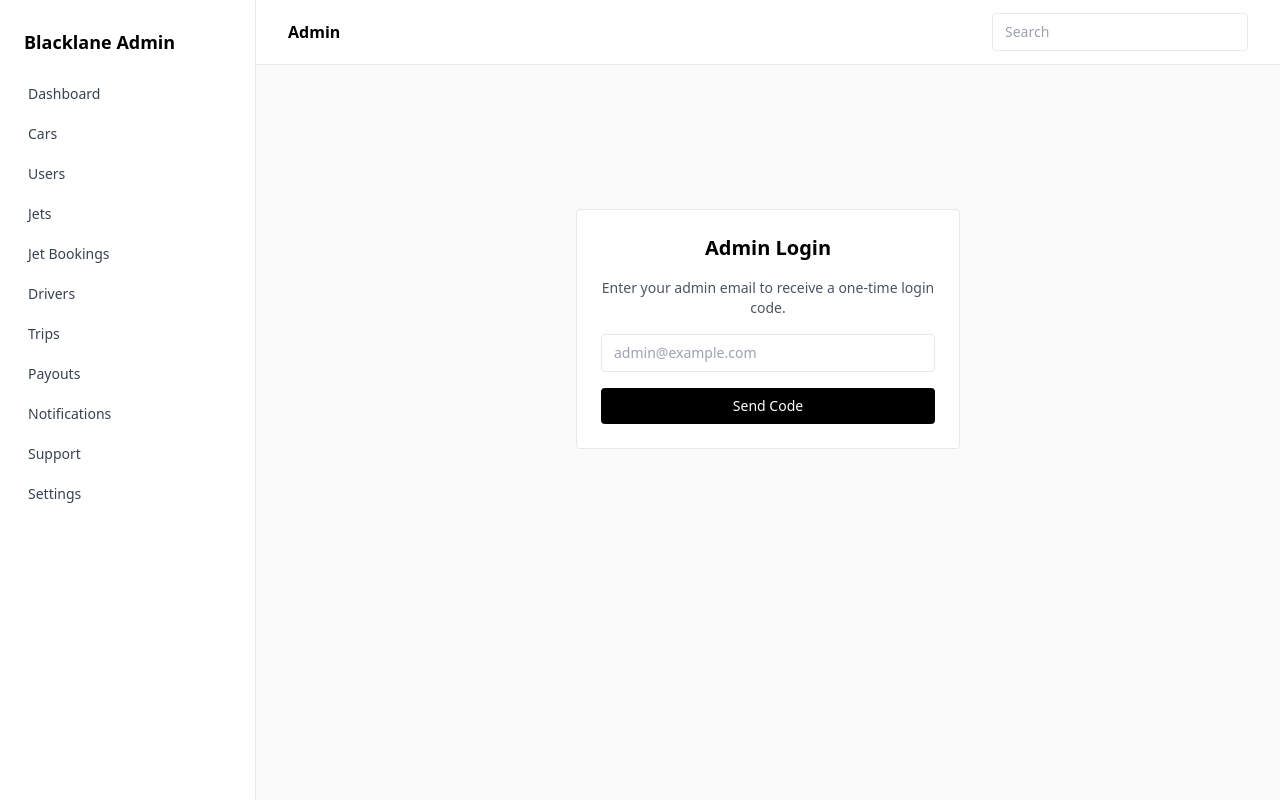
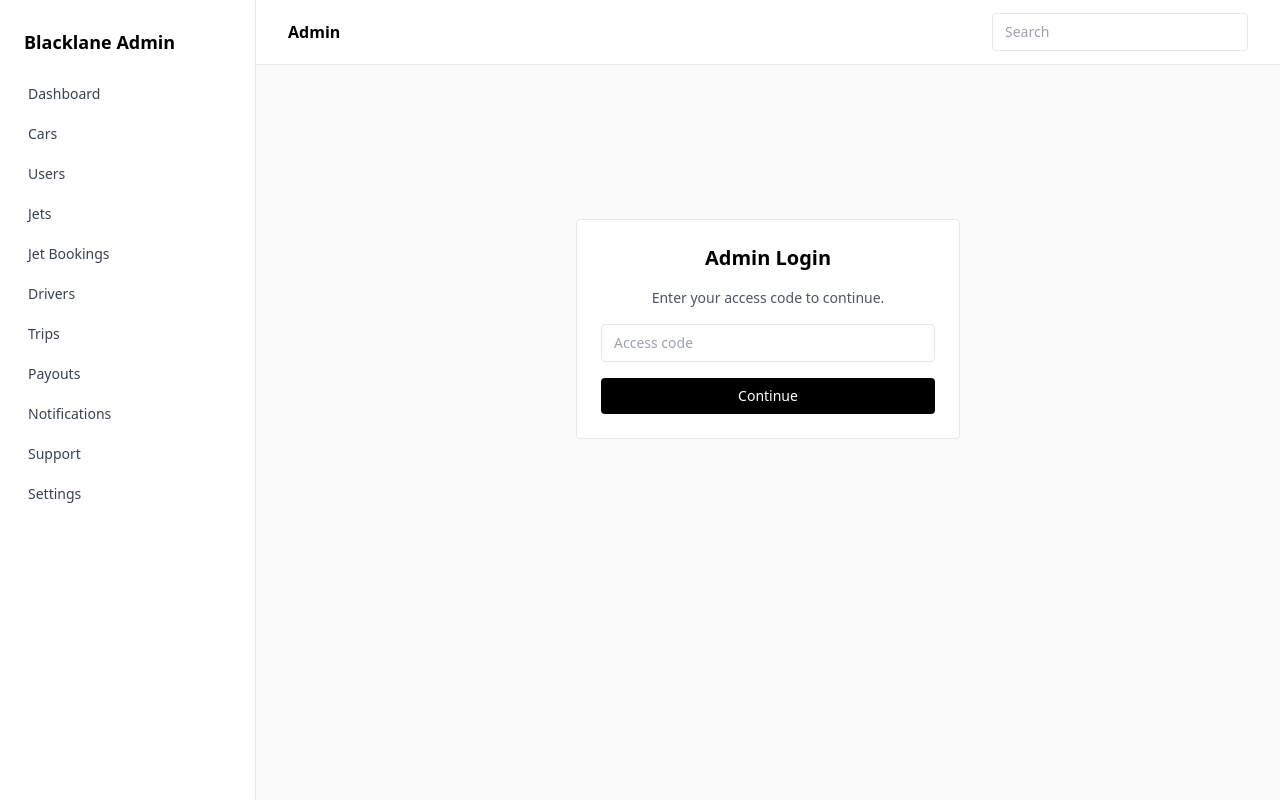
Before and after one commit to yakyakyak14/admin-blacklane, a React (Vite) app: page /login in a window 1280 px wide. Built offline with nearby package versions, Linux system fonts and the light colour scheme; no server answers.

Commit message:
feat(admin-auth): fixed code login 24681012 + local override; guard honors override

```diff
--- a/src/auth/RequireAdmin.tsx
+++ b/src/auth/RequireAdmin.tsx
@@ -5,6 +5,7 @@
   const { loading, user, isAdmin } = useAuth()
   const location = useLocation()
   if (loading) return <div className="p-6">Loading...</div>
-  if (!user || !isAdmin) return <Navigate to="/login" state={{ from: location }} replace />
+  const override = typeof window !== 'undefined' && window.localStorage.getItem('admin_override') === 'true'
+  if (!override && (!user || !isAdmin)) return <Navigate to="/login" state={{ from: location }} replace />
   return children
 }
--- a/src/pages/Login.tsx
+++ b/src/pages/Login.tsx
@@ -1,67 +1,30 @@
 import { Navigate, useLocation } from 'react-router-dom'
 import { useState } from 'react'
-import { supabase } from '../lib/supabaseClient'
 import { useAuth } from '../auth/AuthContext'
 
 export default function Login() {
   const { user, isAdmin, loading } = useAuth()
   const location = useLocation() as any
   const from = location.state?.from?.pathname || '/'
-  const [email, setEmail] = useState('')
-  const [code, setCode] = useState('')
-  const [sending, setSending] = useState(false)
-  const [verifying, setVerifying] = useState(false)
-  const [step, setStep] = useState<'request' | 'verify'>('request')
+  const [accessCode, setAccessCode] = useState('')
   const [message, setMessage] = useState<string>('')
   const [error, setError] = useState<string>('')
 
-  async function requestCode() {
+  function loginWithCode() {
     setError('')
     setMessage('')
-    if (!email) {
-      setError('Enter your admin email.')
-      return
-    }
-    setSending(true)
-    try {
-      const { data: allowed, error: rpcErr } = await supabase.rpc('is_admin_email', { p_email: email })
-      if (rpcErr) throw rpcErr
-      if (!allowed) {
-        setError('This email is not authorized for admin access.')
-        return
-      }
-      const { error: otpErr } = await supabase.auth.signInWithOtp({ email, options: { shouldCreateUser: true, emailRedirectTo: window.location.origin } })
-      if (otpErr) throw otpErr
-      setMessage('We sent a one-time code to your email. Enter it below to sign in.')
-      setStep('verify')
-    } catch (e: any) {
-      setError(e?.message || 'Could not send code. Try again.')
-    } finally {
-      setSending(false)
+    if (accessCode.trim() === '24681012') {
+      try {
+        window.localStorage.setItem('admin_override', 'true')
+        setMessage('Access granted. Redirecting...')
+      } catch {}
+    } else {
+      setError('Invalid access code.')
     }
   }
 
-  async function verifyCode() {
-    setError('')
-    setMessage('')
-    if (!email || !code) {
-      setError('Enter the email and the code you received.')
-      return
-    }
-    setVerifying(true)
-    try {
-      const { error: vErr } = await supabase.auth.verifyOtp({ email, token: code, type: 'email' })
-      if (vErr) throw vErr
-      setMessage('Signed in. Redirecting...')
-      // AuthContext will update session and isAdmin, Navigate below will redirect
-    } catch (e: any) {
-      setError(e?.message || 'Invalid or expired code.')
-    } finally {
-      setVerifying(false)
-    }
-  }
-
-  if (!loading && user && isAdmin) {
+  const override = typeof window !== 'undefined' && window.localStorage.getItem('admin_override') === 'true'
+  if (!loading && (override || (user && isAdmin))) {
     return <Navigate to={from} replace />
   }
 
@@ -69,43 +32,18 @@
     <div className="min-h-[60vh] flex items-center justify-center">
       <div className="w-full max-w-sm rounded border bg-white p-6 space-y-4">
         <h1 className="text-xl font-semibold text-center">Admin Login</h1>
-        {step === 'request' && (
-          <>
-            <p className="text-sm text-gray-600 text-center">Enter your admin email to receive a one-time login code.</p>
-            <input
-              type="email"
-              placeholder="admin@example.com"
-              value={email}
-              onChange={(e) => setEmail(e.target.value)}
-              className="w-full rounded border px-3 py-2 text-sm"
-            />
-            <button onClick={requestCode} disabled={sending} className="w-full rounded bg-black px-3 py-2 text-white text-sm">
-              {sending ? 'Sending…' : 'Send Code'}
-            </button>
-          </>
-        )}
-        {step === 'verify' && (
-          <>
-            <p className="text-sm text-gray-600 text-center">Enter the code sent to <span className="font-medium">{email}</span>.</p>
-            <input
-              type="text"
-              placeholder="6-digit code"
-              value={code}
-              onChange={(e) => setCode(e.target.value)}
-              className="w-full rounded border px-3 py-2 text-sm"
-            />
-            <button onClick={verifyCode} disabled={verifying} className="w-full rounded bg-black px-3 py-2 text-white text-sm">
-              {verifying ? 'Verifying…' : 'Verify and Sign In'}
-            </button>
-            <button onClick={() => setStep('request')} className="w-full rounded border px-3 py-2 text-sm">
-              Use a different email
-            </button>
-          </>
-        )}
+        <p className="text-sm text-gray-600 text-center">Enter your access code to continue.</p>
+        <input
+          type="password"
+          placeholder="Access code"
+          value={accessCode}
+          onChange={(e) => setAccessCode(e.target.value)}
+          className="w-full rounded border px-3 py-2 text-sm"
+        />
+        <button onClick={loginWithCode} className="w-full rounded bg-black px-3 py-2 text-white text-sm">
+          Continue
+        </button>
         {message && <div className="text-green-600 text-sm text-center">{message}</div>}
-        {(!loading && user && !isAdmin) && (
-          <div className="text-red-600 text-sm text-center">Your account is not authorized for admin access.</div>
-        )}
         {error && <div className="text-red-600 text-sm text-center">{error}</div>}
       </div>
     </div>
```
